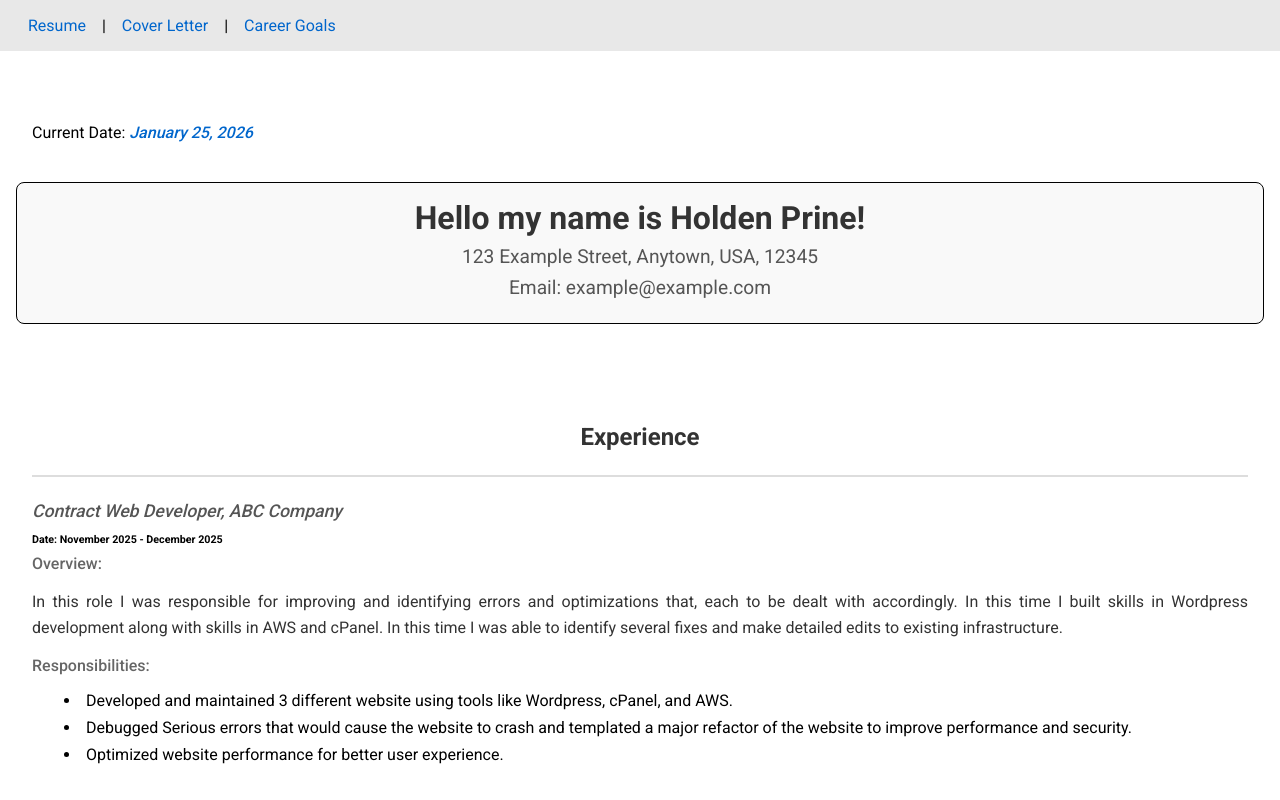
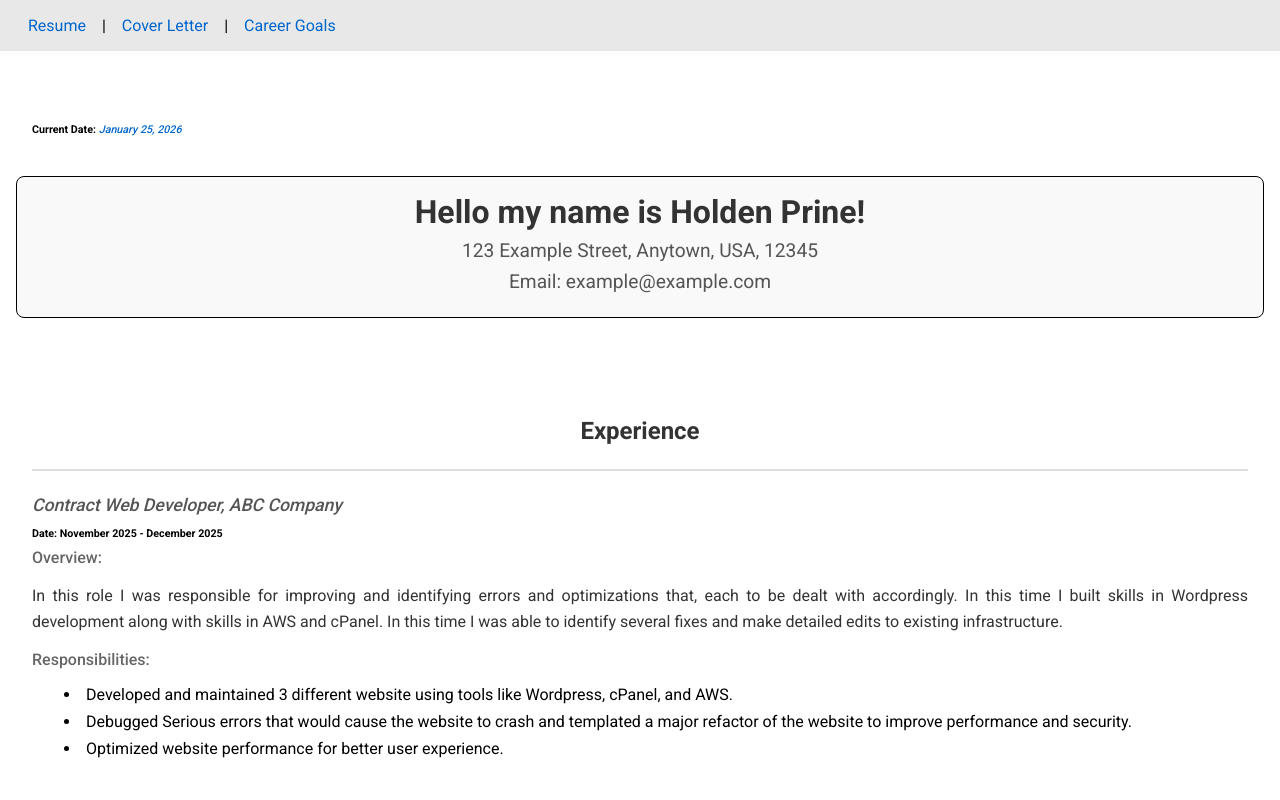
Before and after one commit to holdenprine/Web-Dev-D276-Portfolio-Project, a website: page html/resume.html in a window 1280 px wide. Shown: the top 800 px of the page. Drawn offline with Linux system fonts and the light colour scheme.

Commit message:
fixed a malformed tag, no other issues atm.

```diff
--- a/html/resume.html
+++ b/html/resume.html
@@ -19,7 +19,7 @@
     <main>
         <section>
             <div>
-                <h9>Current Date: <span id="current-date"></span></h9>
+                <h6>Current Date: <span id="current-date"></span></h6>
             </div>
         </section>
         <section class="resume-header">
@@ -84,7 +84,7 @@
                 <p>Western Governers University - Bachelors of Science ( September 2025 -  December 2026 expected)</p>
 
                 <p>LEARN academy - Certification: Certified Full Stack Developer (July 2024 - October 2024)</p>
-            <div></div>
+            </div>
         </section>
         <br>
         <section class="skills-section">
```
